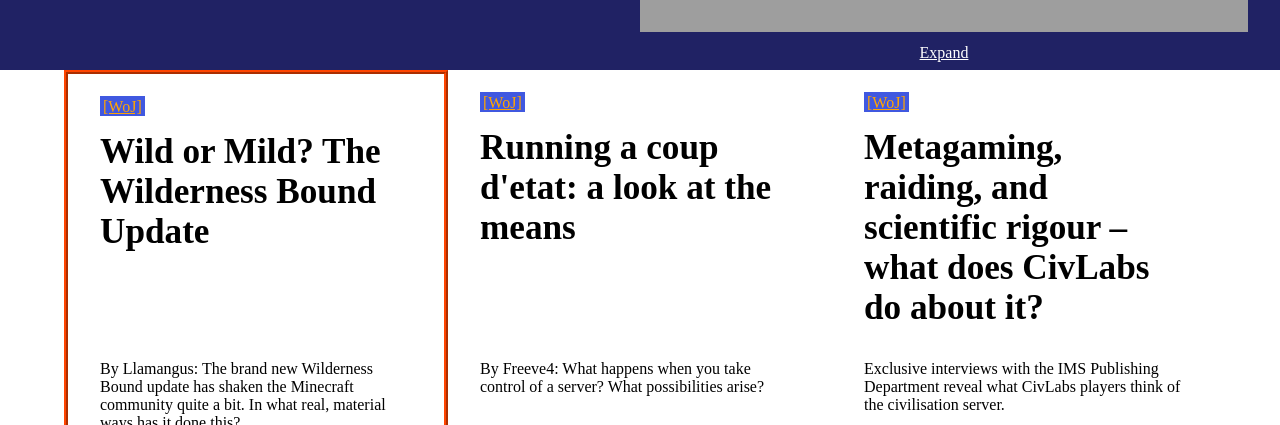
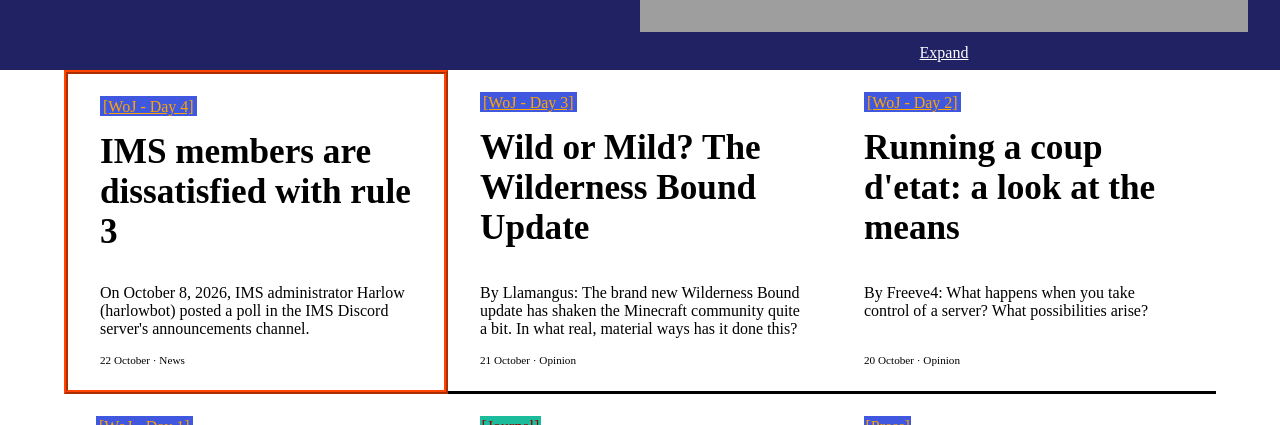
Before and after one commit to imsresearch/ims-website, a React (Vite) app: page / in a window 1280 px wide. Shown: the part 527-952 px from the top of the page. Built offline with nearby package versions, Linux system fonts and the light colour scheme; grey boxes are pictures that could not be loaded; a web font is replaced by a local one.

Commit message:
Update latest article

```diff
--- a/src/pages/main.jsx
+++ b/src/pages/main.jsx
@@ -54,9 +54,17 @@ export default function Main() {
 
 		{/*articles box*/}
 		<main className="article-box" id="articles">
-            <a className="article-linkbox latest-article" href="https://imsresearch.substack.com/p/wild-or-mild-the-wilderness-bound">
+            <a className="article-linkbox latest-article" href="https://imsresearch.substack.com/p/ims-members-are-dissatisfied-with">
                 <span>
-                    <mark className="pubdep-news-press"><a href="https://imsresearch.pages.dev/pubdep#news" className="pubdep-news-press">[WoJ]</a></mark>
+                    <mark className="pubdep-news-press"><a href="https://imsresearch.pages.dev/pubdep#news" className="pubdep-news-press">[WoJ - Day 4]</a></mark>
+                    <h3 className="article-title">IMS members are dissatisfied with rule 3</h3>
+                </span>
+                <p>On October 8, 2026, IMS administrator Harlow (harlowbot) posted a poll in the IMS Discord server's announcements channel.</p>
+                <small><time datetime="2026-10-22T13:26:35.507Z" title="Oct 22 at 2:26 pm">22 October</time> · News</small>
+            </a>
+            <a className="article-linkbox" href="https://imsresearch.substack.com/p/wild-or-mild-the-wilderness-bound">
+                <span>
+                    <mark className="pubdep-news-press"><a href="https://imsresearch.pages.dev/pubdep#news" className="pubdep-news-press">[WoJ - Day 3]</a></mark>
                     <h3 className="article-title">Wild or Mild? The Wilderness Bound Update</h3>
                 </span>
                 <p>By Llamangus: The brand new Wilderness Bound update has shaken the Minecraft community quite a bit. In what real, material ways has it done this?</p>
@@ -64,7 +72,7 @@ export default function Main() {
             </a>
             <a className="article-linkbox" href="https://imsresearch.substack.com/p/running-a-coup-detat-a-look-at-the">
                 <span>
-                    <mark className="pubdep-news-press"><a href="https://imsresearch.pages.dev/pubdep#news" className="pubdep-news-press">[WoJ]</a></mark>
+                    <mark className="pubdep-news-press"><a href="https://imsresearch.pages.dev/pubdep#news" className="pubdep-news-press">[WoJ - Day 2]</a></mark>
                     <h3 className="article-title">Running a coup d'etat: a look at the means</h3>
                 </span>
                 <p>By Freeve4: What happens when you take control of a server? What possibilities arise?</p>
@@ -72,7 +80,7 @@ export default function Main() {
             </a>
             <a className="article-linkbox" href="https://imsresearch.substack.com/p/metagaming-raiding-and-scientific">
                 <span>
-                    <mark className="pubdep-news-press"><a href="https://imsresearch.pages.dev/pubdep#news" className="pubdep-news-press">[WoJ]</a></mark>
+                    <mark className="pubdep-news-press"><a href="https://imsresearch.pages.dev/pubdep#news" className="pubdep-news-press">[WoJ - Day 1]</a></mark>
                     <h3 className="article-title">Metagaming, raiding, and scientific rigour – what does CivLabs do about it?</h3>
                 </span>
                 <p>Exclusive interviews with the IMS Publishing Department reveal what CivLabs players think of the civilisation server.</p>
```
